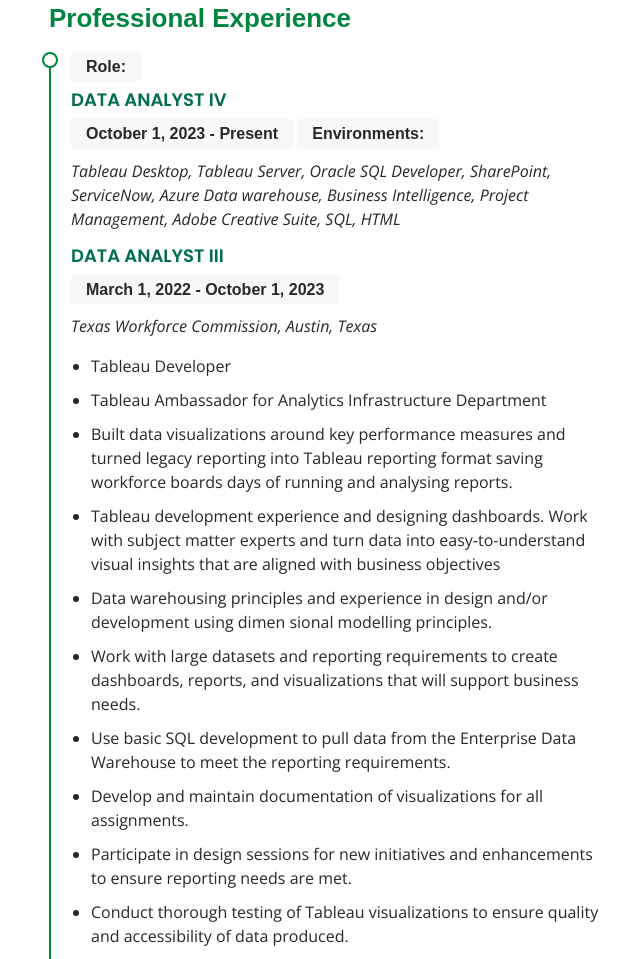
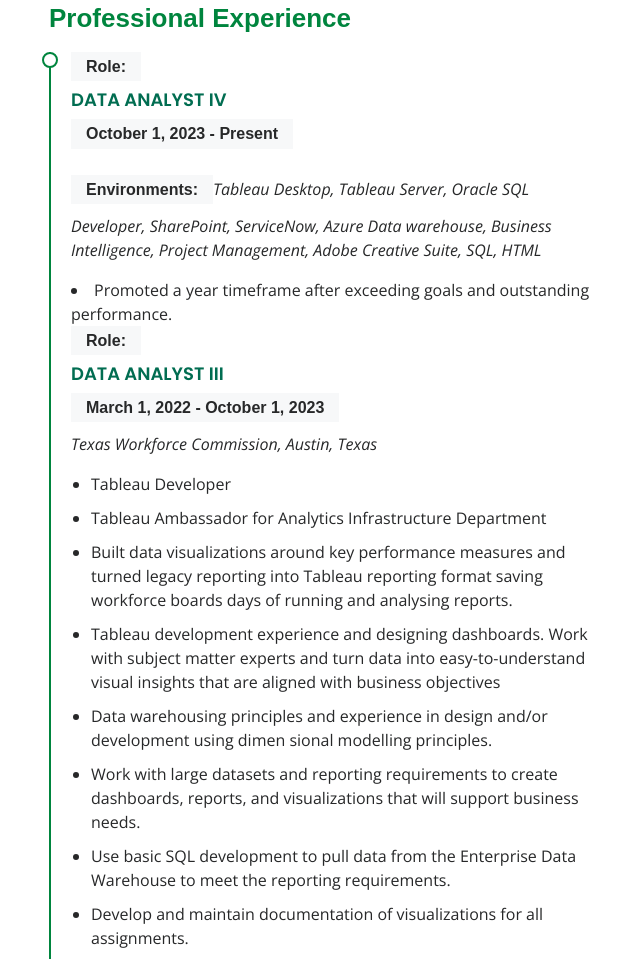
Before and after one commit to liliansigney-hall/folio, a plain HTML site: page index.html in a window 1280 px wide. Shown: the part 2960-3919 px from the top of the page, without its empty margins (83-723 px from the left). Drawn offline with nearby package versions, Linux system fonts and the light colour scheme.

Commit message:
Update index.html

```diff
--- a/index.html
+++ b/index.html
@@ -228,11 +228,12 @@
           <div class="col-lg-6">
             <h3 class="resume-title">Professional Experience</h3>
             <div class="resume-item">
-              <h5>Role:
-              <h4>Data Analyst IV</h4>
-              <h5>October 1, 2023 - Present</h5> <h5>Environments: </h5><p><em>Tableau Desktop, Tableau Server, Oracle SQL Developer, SharePoint, ServiceNow, Azure Data warehouse,
+             <h5>Role:</h5> <h4>Data Analyst IV</h4>
+              <h5>October 1, 2023 - Present</h5>
+                <p><h5>Environments:</h5><em>Tableau Desktop, Tableau Server, Oracle SQL Developer, SharePoint, ServiceNow, Azure Data warehouse,
                 Business Intelligence, Project Management, Adobe Creative Suite, SQL, HTML </em></p>
-              <h4>Data Analyst III</h4>
+              <li> Promoted a year timeframe after exceeding goals and outstanding performance.</li>
+              <h5>Role:</h5><h4>Data Analyst III</h4>
               <h5>March 1, 2022 - October 1, 2023</h5>
               <p><em>Texas Workforce Commission, Austin, Texas</em></p>
               <ul>
```
